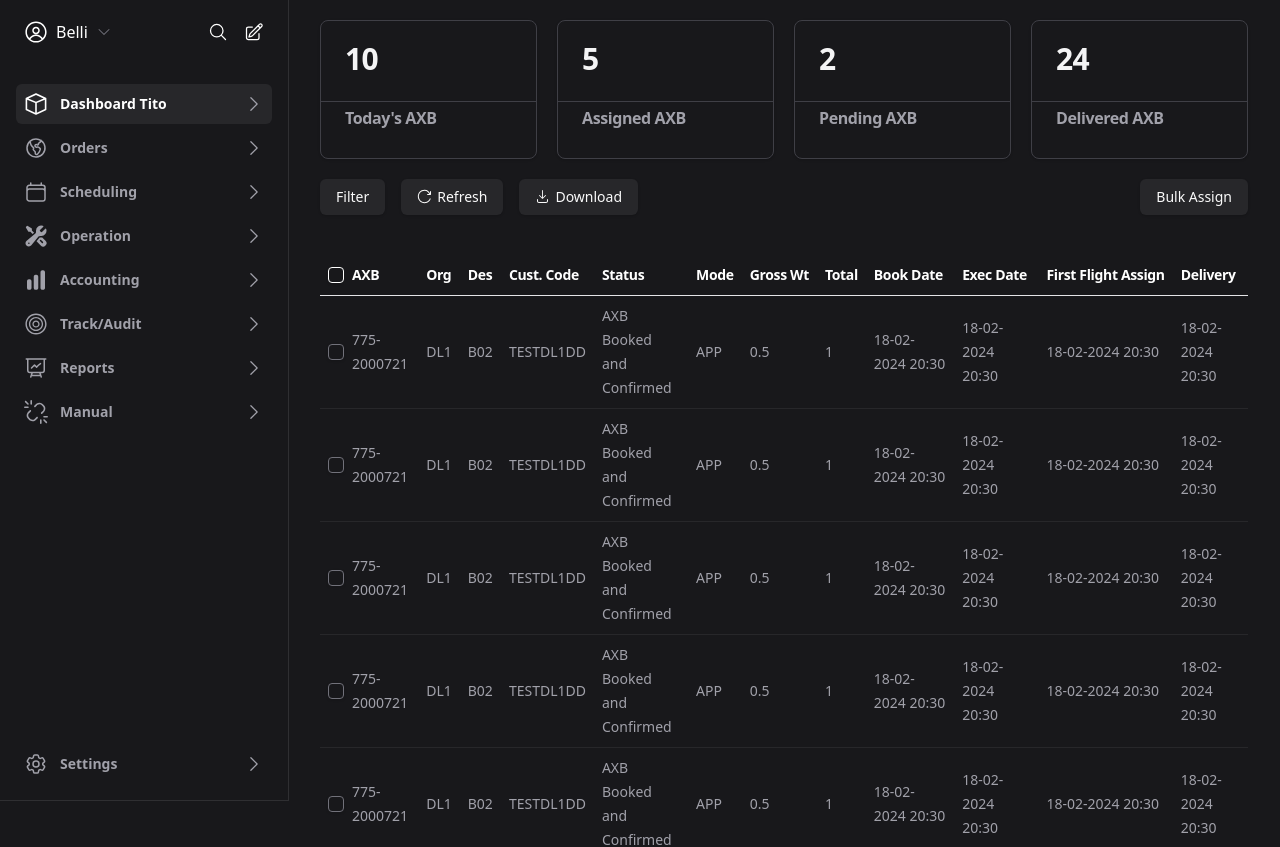
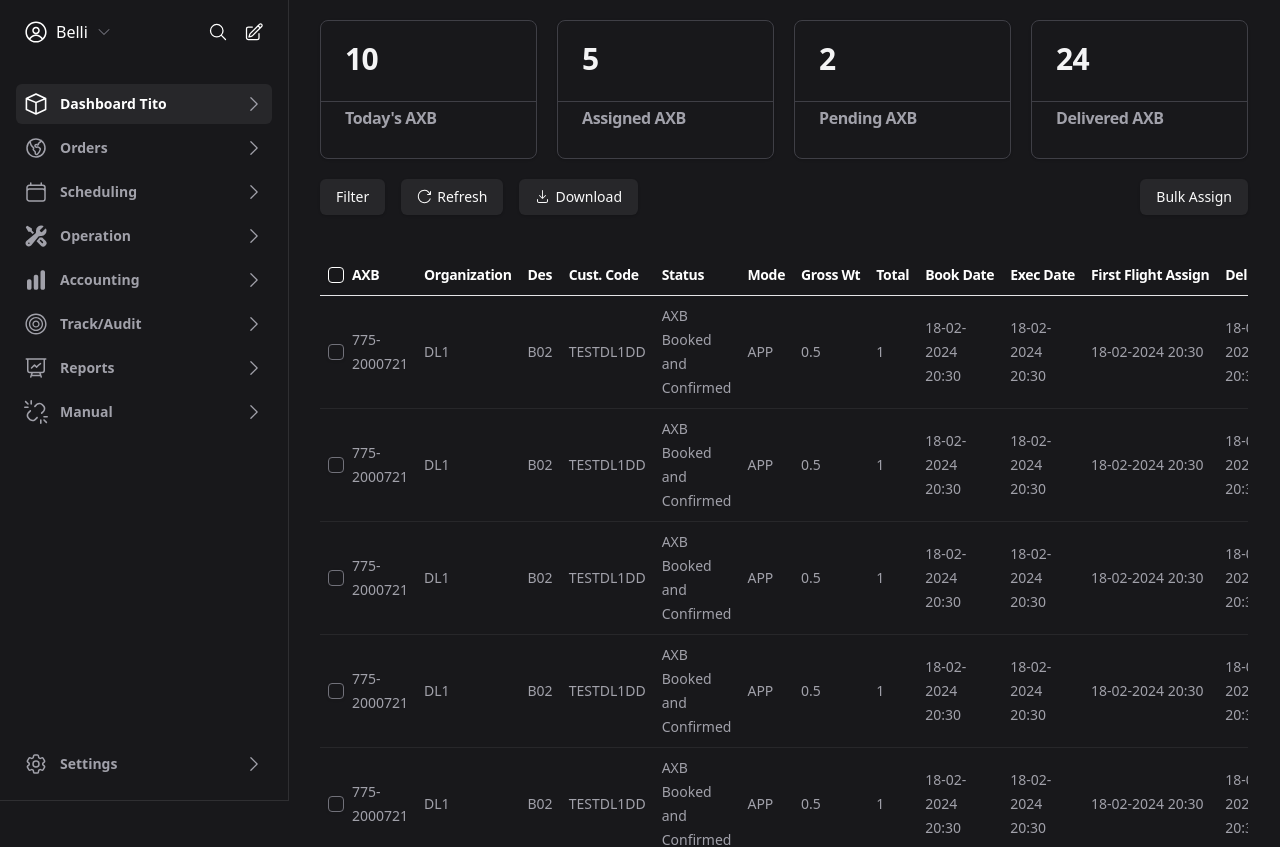
Before and after one commit to belliai/hackathon, a Next.js app: page /dashboard in a window 1280 px wide. Shown: the top 847 px of the page. Built offline with nearby package versions, Linux system fonts and the light colour scheme.

Commit message:
feat: changes by rafiul

```diff
--- a/components/dashboard/columns.tsx
+++ b/components/dashboard/columns.tsx
@@ -52,7 +52,7 @@ export const columns: ColumnDef<Order>[] = [
   },
   {
     accessorKey: "org",
-    header: "Org",
+    header: "Organization",
   },
   {
     accessorKey: "des",
```
